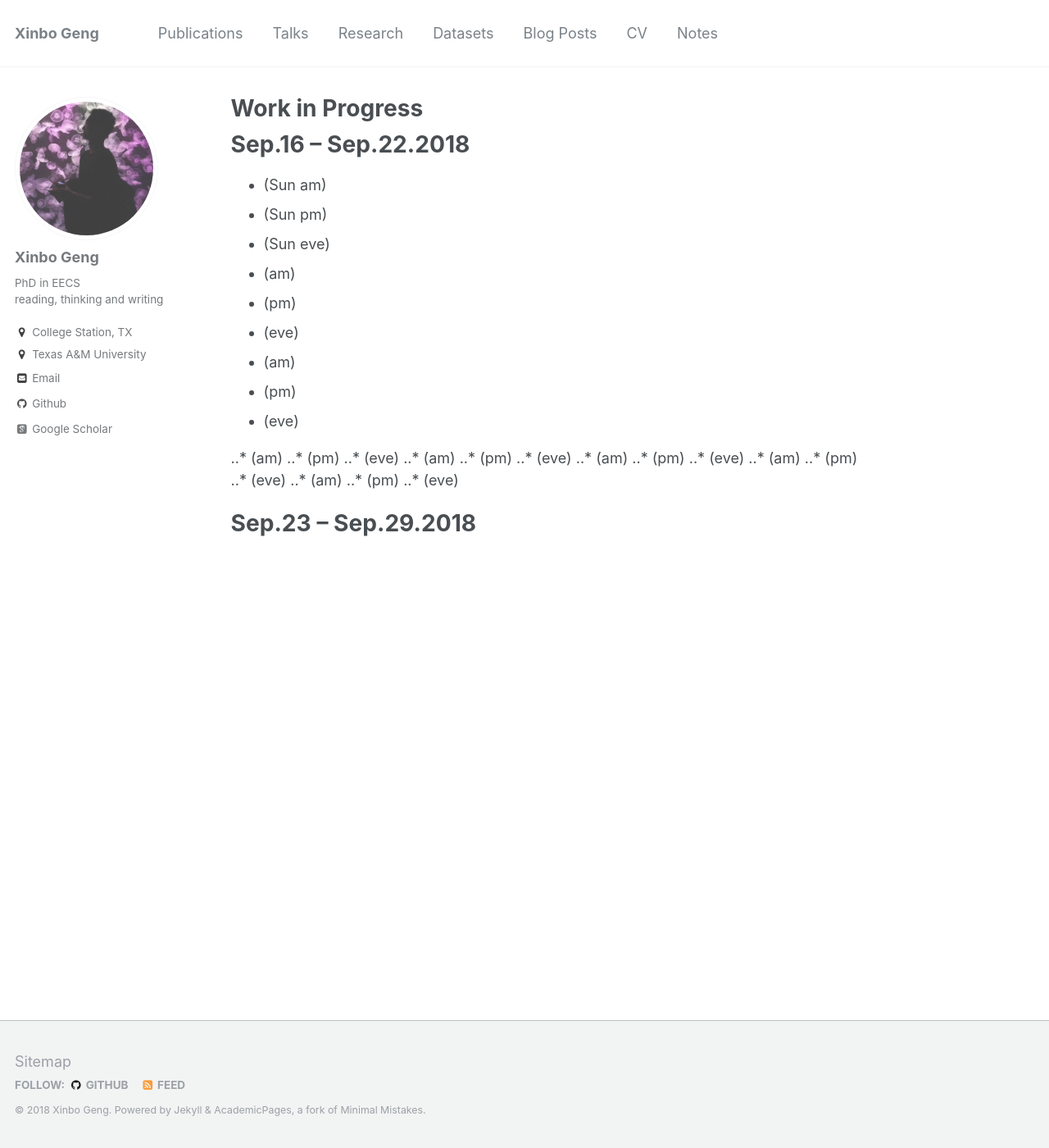
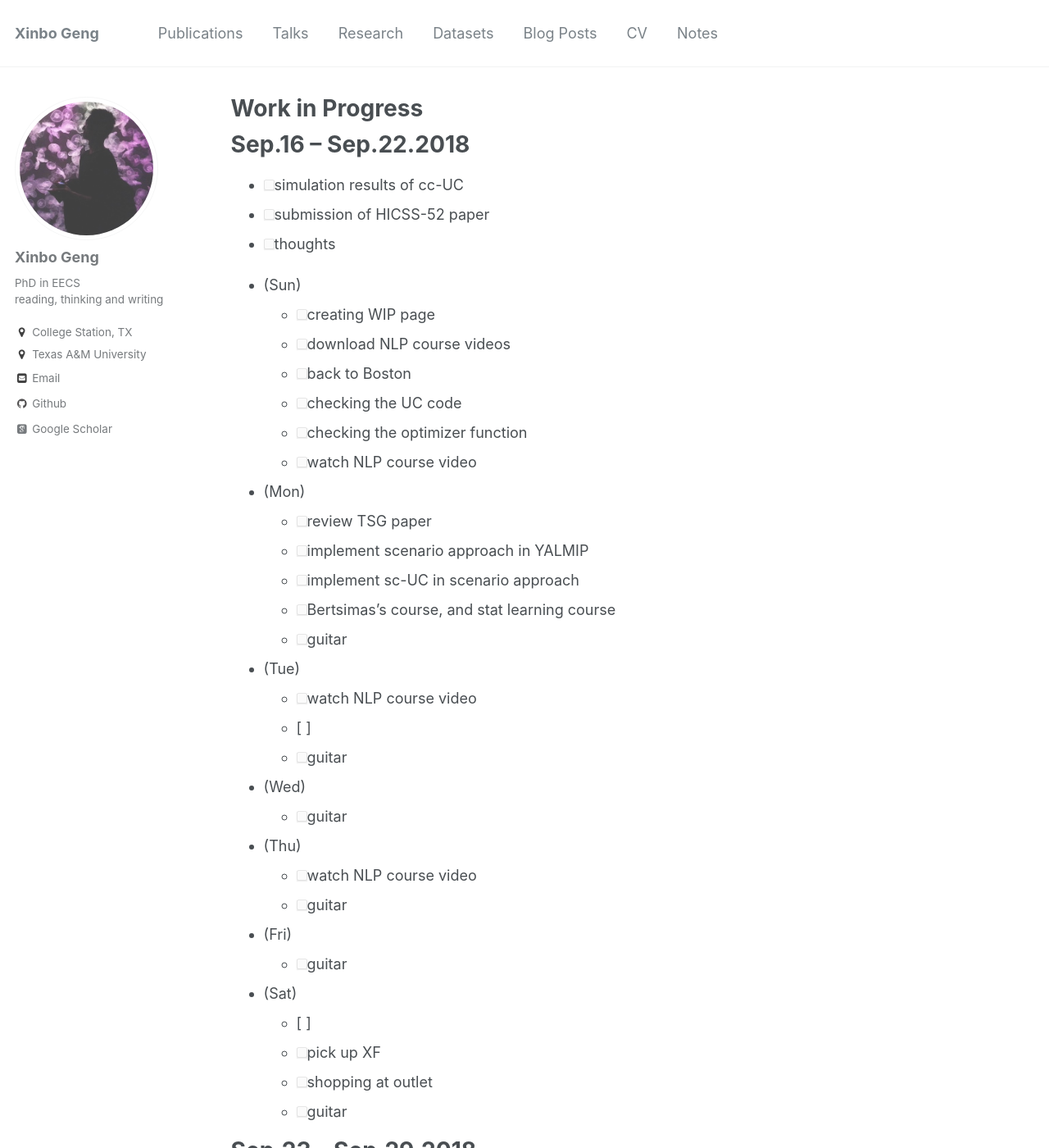
Before and after one commit to xb00dx/xb00dx.github.io, a Jekyll site: the page built from _pages/work-in-progress.md, in a window 1280 px wide and 1400 px high. Shown: the whole window at 82% size. Built offline with Jekyll 4.4.1, drawn with Linux system fonts in a browser that asks for light colours; some web fonts are replaced; some of the changed text lies outside the part shown.

```diff
--- a/_pages/work-in-progress.md
+++ b/_pages/work-in-progress.md
@@ -10,33 +10,42 @@ redirect_from:
 
 Sep.16 -- Sep.22.2018
 ======
+- [ ] simulation results of cc-UC
+- [ ] submission of HICSS-52 paper
+- [ ] thoughts
 
-* (Sun am)
-* (Sun pm)
-* (Sun eve)
-* (am)
-* (pm)
-* (eve)
-* (am)
-* (pm)
-* (eve)
+* (Sun)
+  - [ ] creating WIP page
+  - [ ] download NLP course videos
+  - [ ] back to Boston
+  - [ ] checking the UC code
+  - [ ] checking the optimizer function
+  - [ ] watch NLP course video
+* (Mon)
+  - [ ] review TSG paper
+  - [ ] implement scenario approach in YALMIP
+  - [ ] implement sc-UC in scenario approach
+  - [ ] Bertsimas's course, and stat learning course
+  - [ ] guitar
+* (Tue)
+  - [ ] watch NLP course video
+  - [ ]
+  - [ ] guitar
+* (Wed)
+  - [ ] guitar
+* (Thu)
+  - [ ] watch NLP course video
+  - [ ] guitar
+* (Fri)
+  - [ ] guitar
+* (Sat)
+  - [ ]
+  - [ ] pick up XF
+  - [ ] shopping at outlet
+  - [ ] guitar
 
-..* (am)
-..* (pm)
-..* (eve)
-..* (am)
-..* (pm)
-..* (eve)
-..* (am)
-..* (pm)
-..* (eve)
-..* (am)
-..* (pm)
-..* (eve)
-..* (am)
-..* (pm)
-..* (eve)
 
 
 Sep.23 -- Sep.29.2018
 ======
+- [ ] thoughts on PES General meeting
```
Also changed, not shown: _pages/conf.md (added, +20 -0 lines).
